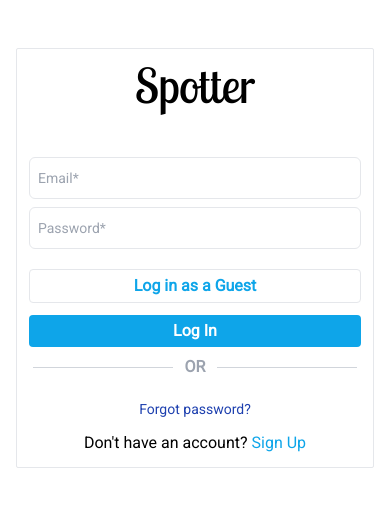
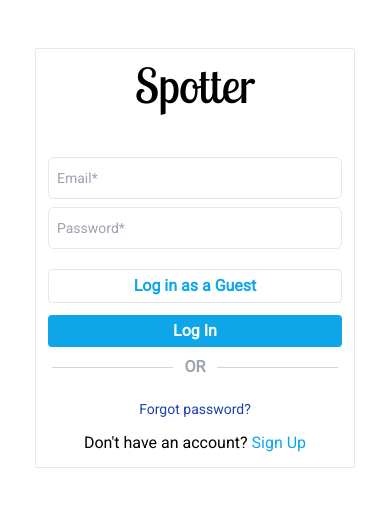
Before and after one commit to gopalbbharadva/Spotter, a React (Create React App) app: page / in a window 390 px wide. Shown: the top 506 px of the page. Built offline with nearby package versions, Linux system fonts and the light colour scheme; what miragejs would draw is missing.

Commit message:
Style: Change breakpoints at login page.

```diff
--- a/src/components/Navbar/Navbar.jsx
+++ b/src/components/Navbar/Navbar.jsx
@@ -9,7 +9,8 @@ export const Navbar = () => {
           Spotter
         </h1>
         <input
-          className="p-1 max-w-xs mx-2 w-full border rounded focus:outline-none focus:border-sky-500"
+          className="p-1 max-w-xs mx-2 w-full border rounded bg-gray-100
+          focus:outline-none focus:border-sky-500"
           type="text"
           placeholder="Search"
         />
--- a/src/page/Authentication/Login/components/HeroSection/HeroSection.jsx
+++ b/src/page/Authentication/Login/components/HeroSection/HeroSection.jsx
@@ -4,7 +4,7 @@ import HeroImage from "../../../../../assets/HeroImage.svg";
 export const HeroSection = () => {
   return (
     <img
-      className="hidden mr-3 md:block md:max-w-lg"
+      className="hidden mr-3 lg:block md:max-w-lg"
       src={HeroImage}
       alt="Hero Image"
     />
--- a/src/page/Authentication/Login/components/Login/LoginForm.jsx
+++ b/src/page/Authentication/Login/components/Login/LoginForm.jsx
@@ -3,7 +3,7 @@ import { Link } from "react-router-dom";
 
 export const LoginForm = () => {
   return (
-    <div className="w-full p-3 border rounded-sm flex flex-col  md:w-80 xl:w-80">
+    <div className="m-auto w-80 max-w-full p-3 border rounded-sm flex flex-col xl:w-80">
       <h1 className="text-5xl mb-10 font-lobster text-center font-serif ">
         Spotter
       </h1>
```
